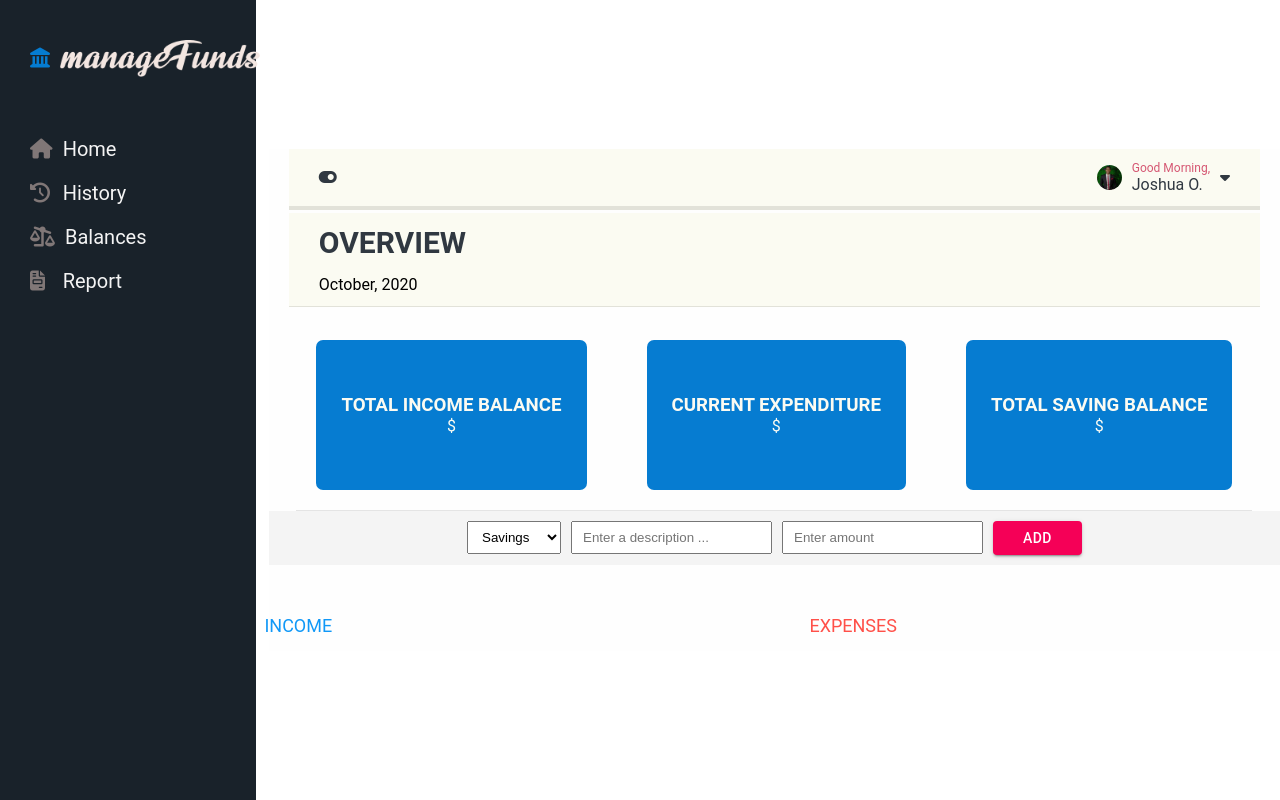
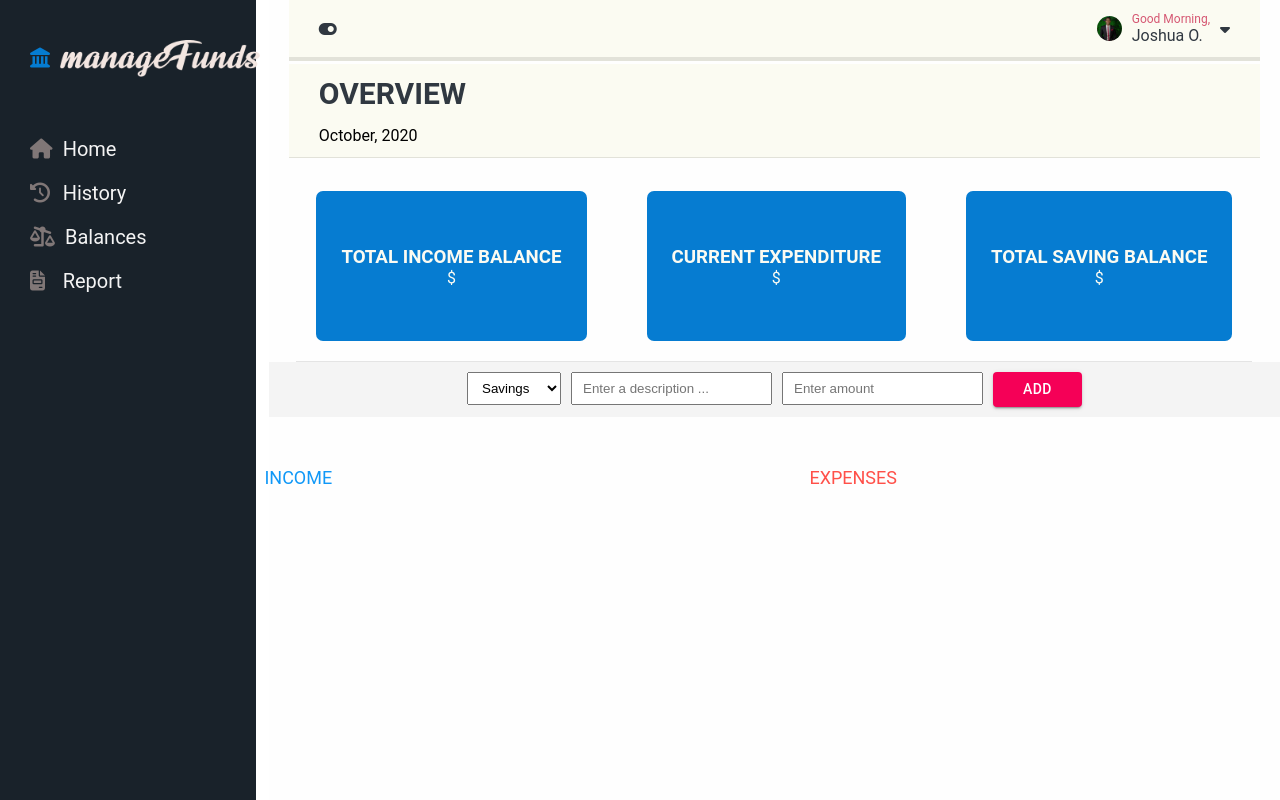
Before and after one commit to JoshuaOyewole/budgetry-app, a React (Create React App) app: page / in a window 1280 px wide. Built offline with nearby package versions, Linux system fonts and the light colour scheme.

Commit message:
sidebar bug #2 fixed

```diff
--- a/src/components/Delete.js
+++ b/src/components/Delete.js
@@ -8,7 +8,6 @@ function Delete() {
         const type_expense = 'expense';
         const parentItem = e.target.parentNode.parentNode.parentNode.parentNode.parentNode;
         const childItem = e.target.parentNode.parentNode.parentNode.parentNode;
-
 
         parentItem.removeChild(childItem);
         const parentItem__className =  parentItem.className.includes('expense');
@@ -46,7 +45,6 @@ function Delete() {
                 localStorage.setItem(type, JSON.stringify(listArr));
             }
     }
-    window.addEventListener('click', delItem)
     return (
         <i
             style={{color: 'red'}}
--- a/src/components/Styles/List.css
+++ b/src/components/Styles/List.css
@@ -1,80 +1,9 @@
-/* .list{
-  display: flex;
-  width: 100vw;
-  justify-content: space-between;
-  padding: 1rem 8rem;
 
-}
-
-.row{
-    color: #333;
-    font-family: 'Nunito', sans-serif;
-}
-
-.row{
-    display: flex;
-    max-width: 100%;
-}
-
- .row {
-    padding: 11px 13px;
-     border-bottom: 1px solid #e7e7e7;
-    display: grid;
-    grid-template-columns: 1fr 1fr;
-    justify-content: space-around;
-    align-items: center;
-    transition: all 1s;
-}
-
-.item{
-    display: flex;
-    padding: .6rem 1rem;
-    justify-content: space-around;
-    align-items: center;
-    transition: all 1s;
-}
-
-.item:first-child { border-top: 1px solid #e7e7e7; }
-.item:nth-child(even) { background-color: #f7f7f7; }
-
-
-.item:hover{
-    background-color: #edf0f5;
-}
-.list__item{
-   margin: 0 auto;
-}
-
-.list_item_parent{
-    display: flex;
-    justify-content: space-between;
-}
-.secondary-header{
-    text-align: center;
-    text-transform: uppercase;
-    margin-bottom: 1rem;
-}
-
-@media (max-width: 600px){
-    .list__item{
-        width: 90vw;
-        margin: 0 auto;
-     }
-}
-
-*/
-
-/* Copied codes */
 /***** LISTS *****/
 .list__container {
     display: flex;
+    overflow-y: scroll;
 }
-
-/* .clearfix::after {
-    content: "";
-    display: table;
-    clear: both;
-} */
 
 .income {
     width: 475px;
--- a/src/components/Styles/Main.css
+++ b/src/components/Styles/Main.css
@@ -3,14 +3,7 @@
     align-items: center;
     flex-direction: column;
     background-color: #FEFEFE;
-    /* background-color: rgb(244, 250, 243); */
     color: rgb(0, 0, 0);
     width: 79%;
- /*    height: 100vh; */
+    height: 100vh;
 }
-
-*{
-    margin: 0;
-    padding: 0;
-    box-sizing: border-box;
-}
--- a/src/index.css
+++ b/src/index.css
@@ -25,6 +25,6 @@ body {
 .App{
   display: flex;
   justify-content: space-between;
-  align-items: center;
   margin: 0 auto;
+  max-height: 100vh;
 }
```
